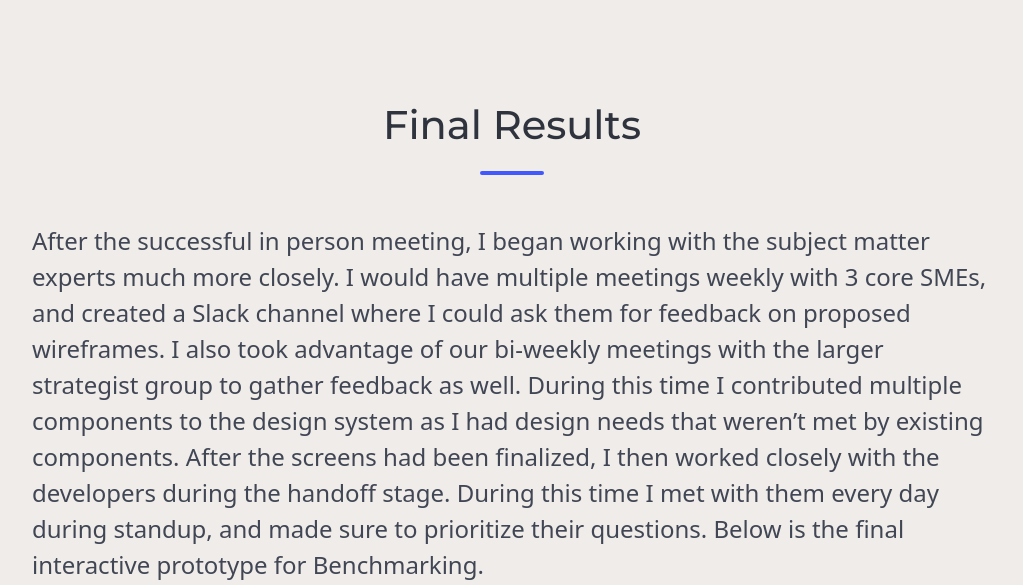
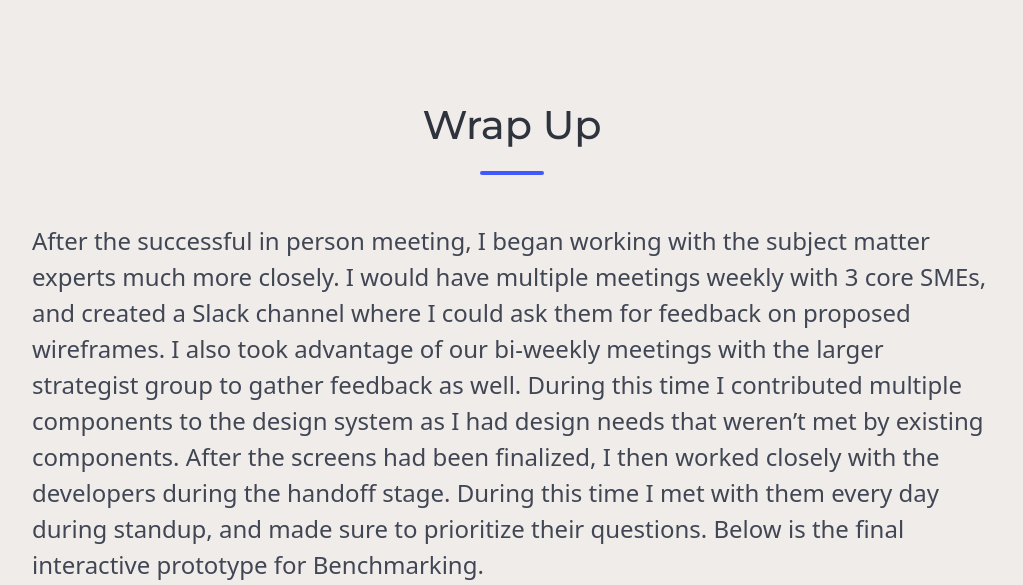
Before and after one commit to jdeheus/jdeheus.github.io, a plain HTML site: page omnicell.html in a window 1280 px wide. Shown: the part 5504-6089 px from the top of the page, without its empty margins (128-1151 px from the left). Drawn offline with Linux system fonts and the light colour scheme.

Commit message:
Update omnicell.html

```diff
--- a/omnicell.html
+++ b/omnicell.html
@@ -180,7 +180,7 @@
         </section>
         <section class="section is-small">
             <div class="container">
-                <h3 class="title is-2 has-text-centered" style="font-weight: 500;">Final Results</h3>
+                <h3 class="title is-2 has-text-centered" style="font-weight: 500;">Wrap Up</h3>
                 <hr class="divider mb-6 has-background-link">
             </div>
             <div class="container is-max-desktop">
```
